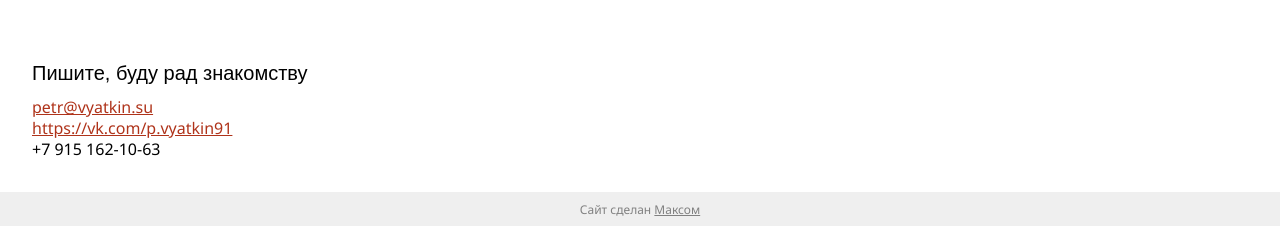
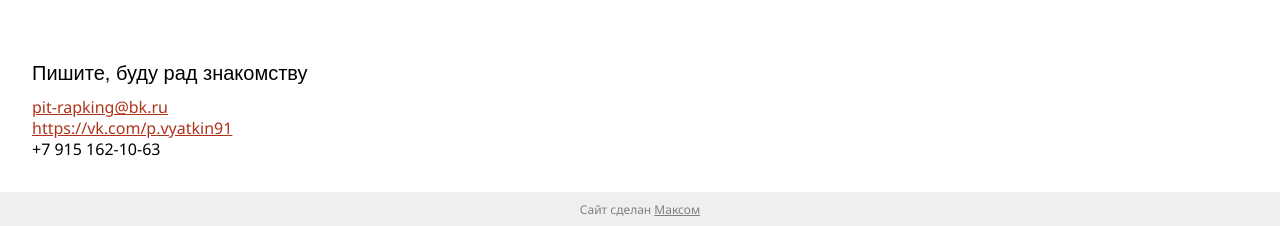
Before and after one commit to 1640max/vyatkin, a Jekyll site: the page built from index.html, in a window 1280 px wide. Shown: the part 1997-2223 px from the top of the page. Built offline with Jekyll 4.4.1, drawn with Linux system fonts in a browser that asks for light colours; some web fonts are replaced.

Commit message:
Заменил почту

```diff
--- a/contacts.html
+++ b/contacts.html
@@ -21,7 +21,7 @@ footer: false
       </article>
       <article class="contacts__contact">
         <h2 class="contacts__heading">Эл. почта:</h2>
-        <a class="link-inverted contacts__content" href="mailto:petr@vyatkin.su">petr@vyatkin.su</a>
+        <a class="link-inverted contacts__content" href="mailto:pit-rapking@bk.ru">pit-rapking@bk.ru</a>
       </article>
     </section>
   </div>
--- a/index.html
+++ b/index.html
@@ -145,7 +145,7 @@ header: false
       Пишите, буду рад знакомству
     </h2>
     <p class="index-content__paragraph">
-      <a class="link" href="mailto:petr@vyatkin.su">petr@vyatkin.su</a><br>
+      <a class="link" href="mailto:pit-rapking@bk.ru">pit-rapking@bk.ru</a><br>
       <a class="link" href="https://vk.com/p.vyatkin91">https://vk.com/p.vyatkin91</a><br>
       +7 915 162-10-63
     </p>
```
